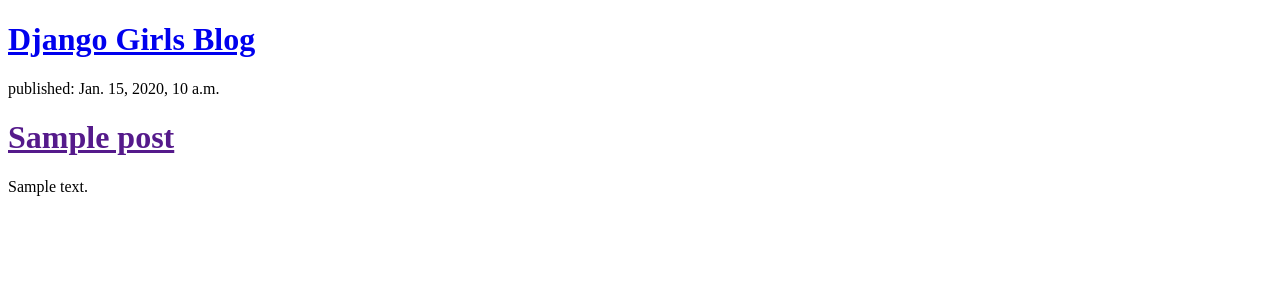
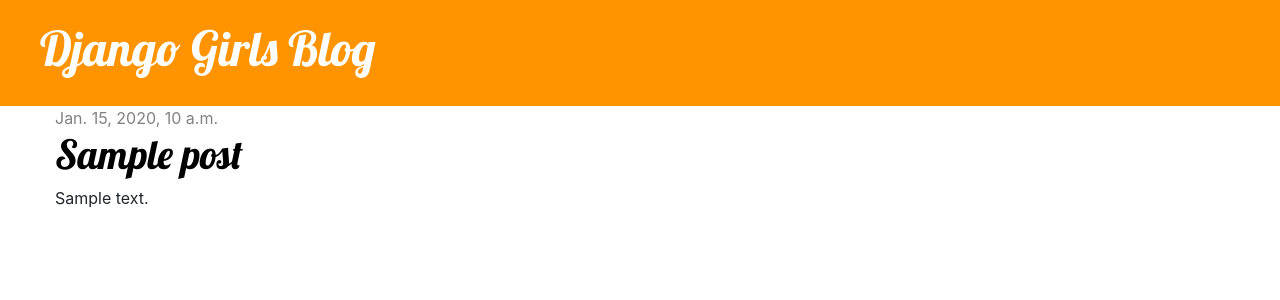
Before and after one commit to gambit39dml/my-first-blog, a Django app: page / in a window 1280 px wide. Shown: the top 300 px of the page. Run offline with Django 3.2, Linux system fonts and the light colour scheme; tables that the repository leaves empty hold one stand-in row (values such as "Sample post"); some libraries are stand-ins or nearby versions.

Commit message:
Added view and template for detailed blog post as well as CSS for the site.

```diff
--- /dev/null
+++ b/blog/static/css/blog.css
@@ -0,0 +1,46 @@
+.page-header {
+    background-color: #ff9400;
+    margin-top: 0;
+    padding: 20px 20px 20px 40px;
+}
+
+.page-header h1, .page-header h1 a, .page-header h1 a:visited, .page-header h1 a:active {
+    color: #ffffff;
+    font-size: 36pt;
+    text-decoration: none;
+}
+
+.content {
+    margin-left: 40px;
+}
+
+h1, h2, h3, h4 {
+    font-family: 'Lobster', cursive;
+}
+
+.date {
+    color: #828282;
+}
+
+.save {
+    float: right;
+}
+
+.post-form textarea, .post-form input {
+    width: 100%;
+}
+
+.top-menu, .top-menu:hover, .top-menu:visited {
+    color: #ffffff;
+    float: right;
+    font-size: 26pt;
+    margin-right: 20px;
+}
+
+.post {
+    margin-bottom: 70px;
+}
+
+.post h1 a, .post h1 a:visited {
+    color: #000000;
+}
--- /dev/null
+++ b/blog/templates/blog/base.html
@@ -0,0 +1,26 @@
+{% load static %}
+<!DOCTYPE html>
+<html lang="en">
+<head>
+    <title>Django Girls blog</title>
+    <meta charset="UTF-8">
+    <link href="https://stackpath.bootstrapcdn.com/bootstrap/4.4.1/css/bootstrap.min.css" rel="stylesheet" integrity="sha384-Vkoo8x4CGsO3+Hhxv8T/Q5PaXtkKtu6ug5TOeNV6gBiFeWPGFN9MuhOf23Q9Ifjh" crossorigin="anonymous">
+    <script src="https://stackpath.bootstrapcdn.com/bootstrap/4.4.1/js/bootstrap.min.js" integrity="sha384-wfSDF2E50Y2D1uUdj0O3uMBJnjuUD4Ih7YwaYd1iqfktj0Uod8GCExl3Og8ifwB6" crossorigin="anonymous"></script>
+    <script src="https://stackpath.bootstrapcdn.com/bootstrap/4.4.1/js/bootstrap.bundle.min.js" integrity="sha384-6khuMg9gaYr5AxOqhkVIODVIvm9ynTT5J4V1cfthmT+emCG6yVmEZsRHdxlotUnm" crossorigin="anonymous"></script>
+    <link href="https://fonts.googleapis.com/css?family=Lobster&subset=latin,cyrillic" rel="stylesheet" type="text/css">
+    <link rel="stylesheet" href="{% static 'css/blog.css' %}">
+</head>
+<body>
+    <div class="page-header">
+        <h1><a href="/">Django Girls Blog</a></h1>
+    </div>
+    <div class="content container">
+        <div class="row">
+            <div class="col-md-8">
+            {% block content %}
+            {% endblock %}
+            </div>
+        </div>
+    </div>
+</body>
+</html>
--- a/blog/templates/blog/post_list.html
+++ b/blog/templates/blog/post_list.html
@@ -1,19 +1,13 @@
-<!DOCTYPE html>
-<html lang="en">
-<head>
-    <meta charset="UTF-8">
-    <title>Django Girls blog</title>
-</head>
-    <body>
-        <div>
-            <h1><a href="/">Django Girls Blog</a></h1>
+{% extends 'blog/base.html' %}
+
+{% block content %}
+    {% for post in posts %}
+        <div class="post">
+            <div class="date">
+                {{ post.published_date }}
+            </div>
+            <h1><a href="{%  url 'post_detail' pk=post.pk %}">{{ post.title }}</a></h1>
+            <p>{{ post.text|linebreaksbr }}</p>
         </div>
-        {% for post in posts %}
-            <div>
-                <p>published: {{ post.published_date }}</p>
-                <h1><a href="">{{ post.title }}</a></h1>
-                <p>{{ post.text|linebreaksbr }}</p>
-            </div>
-        {% endfor %}
-    </body>
-</html>
+    {% endfor %}
+{% endblock %}
--- a/blog/urls.py
+++ b/blog/urls.py
@@ -3,4 +3,5 @@ from . import views
 
 urlpatterns = [
     path('', views.post_list, name='post_list'),
+    path('post/<int:pk>/', views.post_detail, name='post_detail'),
 ]
--- a/blog/views.py
+++ b/blog/views.py
@@ -1,7 +1,11 @@
-from django.shortcuts import render
+from django.shortcuts import render, get_object_or_404
 from django.utils import timezone
 from .models import  Post
 
 def post_list(request):
     posts = Post.objects.filter(published_date__lte=timezone.now()).order_by('published_date')
     return render(request, 'blog/post_list.html', {'posts': posts})
+
+def post_detail(request, pk):
+    post = get_object_or_404(Post, pk=pk)
+    return render(request, 'blog/post_detail.html', {'post': post})
```
Also changed, not shown: blog/templates/blog/post_detail.html (added, +13 -0 lines).
